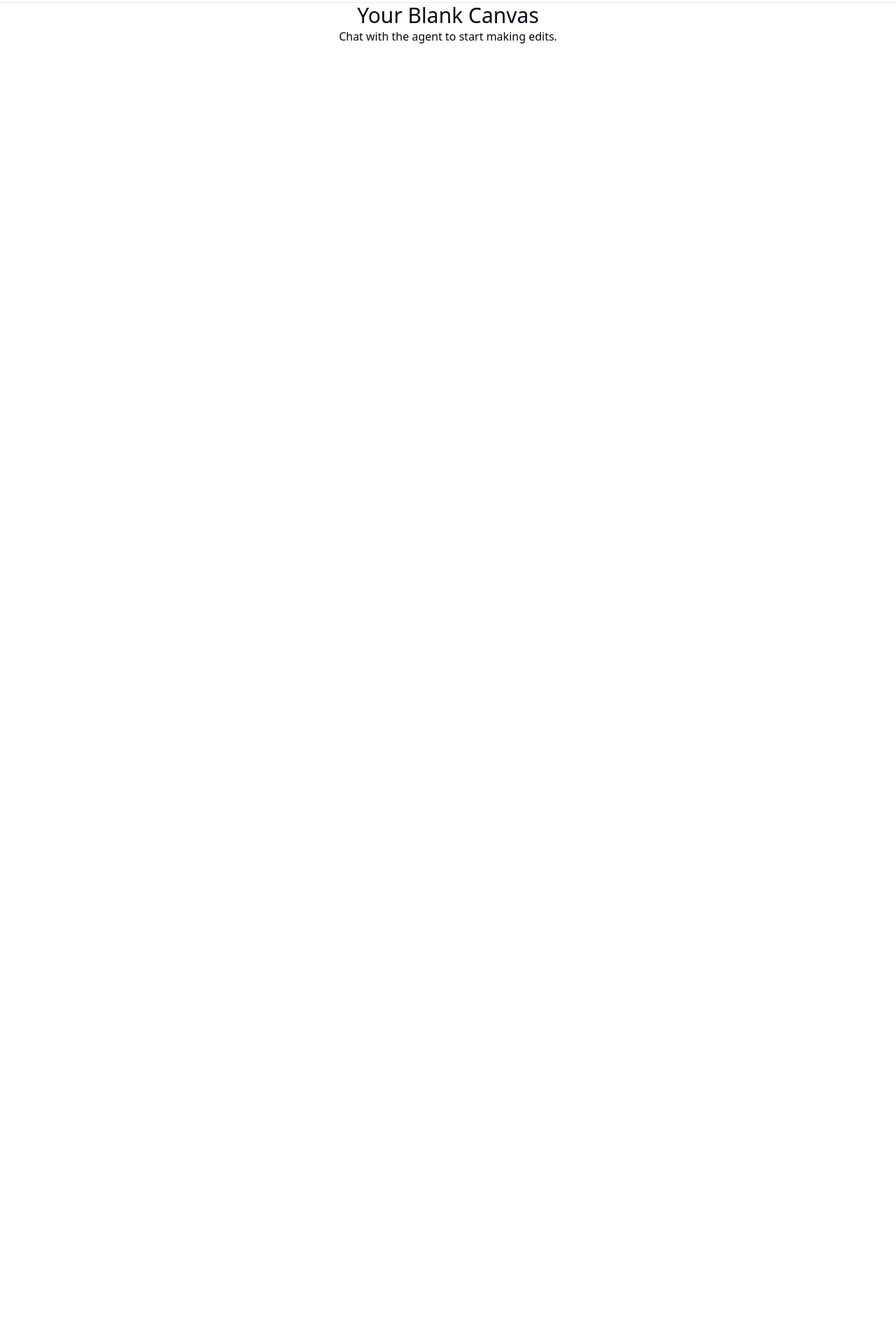
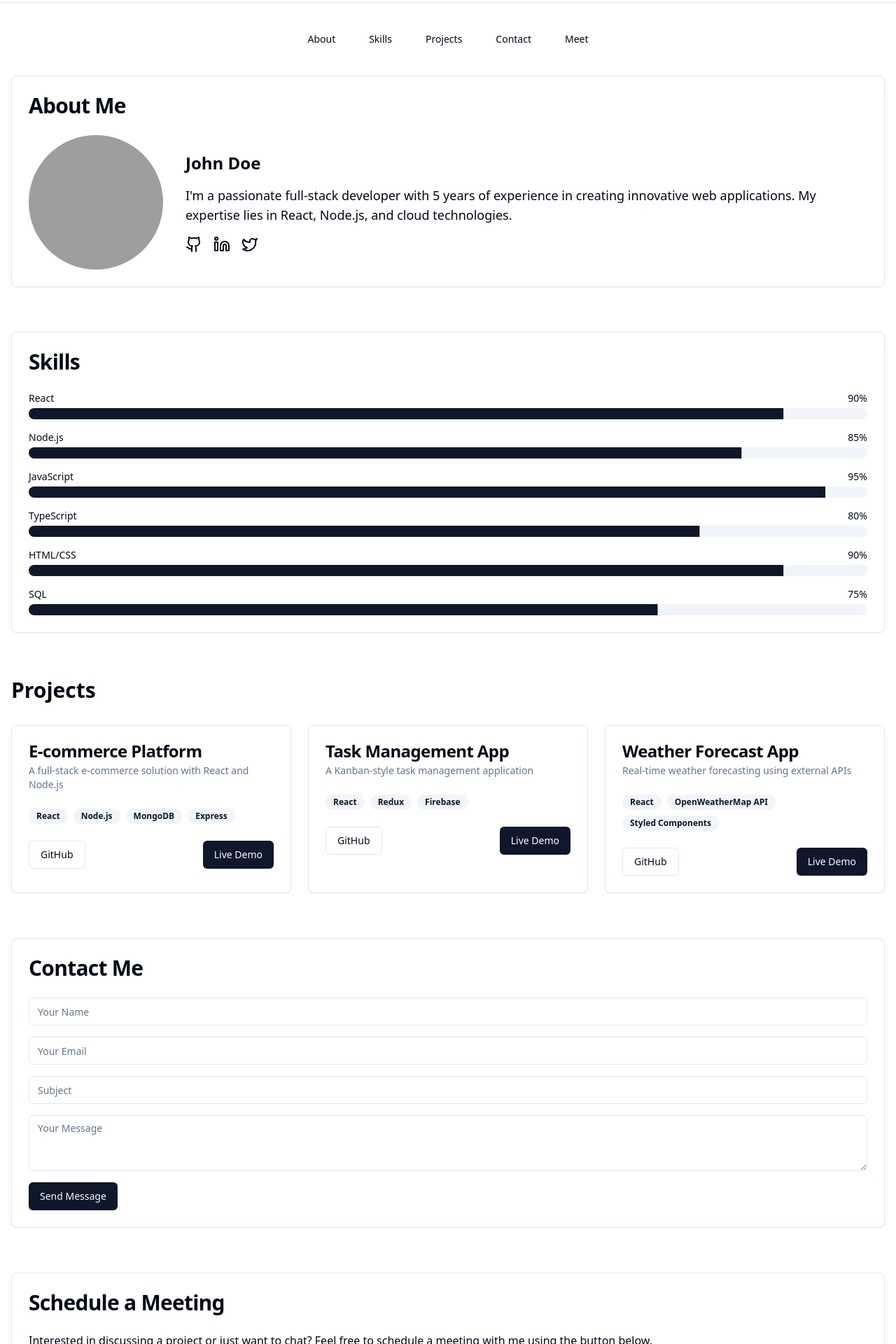
Before and after one commit to GPT-Engineer-App/impressive-portfolio-webpage, a React (Vite) app: page / in a window 1280 px wide. Shown: the part 60-1980 px from the top of the page at 70% size. Before the commit the page ends 800 px from the top, so only its background shows below. Built offline with nearby package versions, Linux system fonts and the light colour scheme; grey boxes are pictures that could not be loaded.

Commit message:
Create initial portfolio page structure and components

```diff
--- /dev/null
+++ b/src/components/About.jsx
@@ -0,0 +1,41 @@
+import { Card, CardContent, CardHeader, CardTitle } from "@/components/ui/card";
+import { Avatar, AvatarFallback, AvatarImage } from "@/components/ui/avatar";
+import { Github, Linkedin, Twitter } from "lucide-react";
+
+const About = () => {
+  return (
+    <section id="about" className="mb-16">
+      <Card>
+        <CardHeader>
+          <CardTitle className="text-3xl font-bold">About Me</CardTitle>
+        </CardHeader>
+        <CardContent className="flex flex-col md:flex-row items-center gap-8">
+          <Avatar className="w-48 h-48">
+            <AvatarImage src="/placeholder.svg" alt="Profile" />
+            <AvatarFallback>JD</AvatarFallback>
+          </Avatar>
+          <div>
+            <h2 className="text-2xl font-semibold mb-4">John Doe</h2>
+            <p className="text-lg mb-4">
+              I'm a passionate full-stack developer with 5 years of experience in creating
+              innovative web applications. My expertise lies in React, Node.js, and cloud technologies.
+            </p>
+            <div className="flex space-x-4">
+              <a href="https://github.com" target="_blank" rel="noopener noreferrer">
+                <Github className="h-6 w-6" />
+              </a>
+              <a href="https://linkedin.com" target="_blank" rel="noopener noreferrer">
+                <Linkedin className="h-6 w-6" />
+              </a>
+              <a href="https://twitter.com" target="_blank" rel="noopener noreferrer">
+                <Twitter className="h-6 w-6" />
+              </a>
+            </div>
+          </div>
+        </CardContent>
+      </Card>
+    </section>
+  );
+};
+
+export default About;
--- /dev/null
+++ b/src/components/Contact.jsx
@@ -0,0 +1,80 @@
+import { useState } from "react";
+import { Card, CardContent, CardHeader, CardTitle } from "@/components/ui/card";
+import { Input } from "@/components/ui/input";
+import { Textarea } from "@/components/ui/textarea";
+import { Button } from "@/components/ui/button";
+import { useToast } from "@/components/ui/use-toast";
+
+const Contact = () => {
+  const [formData, setFormData] = useState({
+    name: "",
+    email: "",
+    subject: "",
+    message: "",
+  });
+  const { toast } = useToast();
+
+  const handleChange = (e) => {
+    const { name, value } = e.target;
+    setFormData((prev) => ({ ...prev, [name]: value }));
+  };
+
+  const handleSubmit = (e) => {
+    e.preventDefault();
+    // Here you would typically send the form data to a server
+    console.log("Form submitted:", formData);
+    toast({
+      title: "Message Sent",
+      description: "Thank you for your message. I'll get back to you soon!",
+    });
+    setFormData({ name: "", email: "", subject: "", message: "" });
+  };
+
+  return (
+    <section id="contact" className="mb-16">
+      <Card>
+        <CardHeader>
+          <CardTitle className="text-3xl font-bold">Contact Me</CardTitle>
+        </CardHeader>
+        <CardContent>
+          <form onSubmit={handleSubmit} className="space-y-4">
+            <Input
+              type="text"
+              name="name"
+              placeholder="Your Name"
+              value={formData.name}
+              onChange={handleChange}
+              required
+            />
+            <Input
+              type="email"
+              name="email"
+              placeholder="Your Email"
+              value={formData.email}
+              onChange={handleChange}
+              required
+            />
+            <Input
+              type="text"
+              name="subject"
+              placeholder="Subject"
+              value={formData.subject}
+              onChange={handleChange}
+              required
+            />
+            <Textarea
+              name="message"
+              placeholder="Your Message"
+              value={formData.message}
+              onChange={handleChange}
+              required
+            />
+            <Button type="submit">Send Message</Button>
+          </form>
+        </CardContent>
+      </Card>
+    </section>
+  );
+};
+
+export default Contact;
--- /dev/null
+++ b/src/components/Meet.jsx
@@ -0,0 +1,31 @@
+import { Card, CardContent, CardHeader, CardTitle } from "@/components/ui/card";
+import { Button } from "@/components/ui/button";
+import { Calendar } from "lucide-react";
+
+const Meet = () => {
+  const handleScheduleMeeting = () => {
+    // Replace this URL with your actual Calendly or scheduling service URL
+    window.open("https://calendly.com/your-username", "_blank");
+  };
+
+  return (
+    <section id="meet" className="mb-16">
+      <Card>
+        <CardHeader>
+          <CardTitle className="text-3xl font-bold">Schedule a Meeting</CardTitle>
+        </CardHeader>
+        <CardContent>
+          <p className="mb-4">
+            Interested in discussing a project or just want to chat? Feel free to schedule a
+            meeting with me using the button below.
+          </p>
+          <Button onClick={handleScheduleMeeting} className="w-full sm:w-auto">
+            <Calendar className="mr-2 h-4 w-4" /> Schedule a Meeting
+          </Button>
+        </CardContent>
+      </Card>
+    </section>
+  );
+};
+
+export default Meet;
--- /dev/null
+++ b/src/components/Projects.jsx
@@ -0,0 +1,68 @@
+import { Card, CardContent, CardDescription, CardFooter, CardHeader, CardTitle } from "@/components/ui/card";
+import { Badge } from "@/components/ui/badge";
+import { Button } from "@/components/ui/button";
+
+const projects = [
+  {
+    title: "E-commerce Platform",
+    description: "A full-stack e-commerce solution with React and Node.js",
+    technologies: ["React", "Node.js", "MongoDB", "Express"],
+    github: "https://github.com",
+    demo: "https://demo.com",
+  },
+  {
+    title: "Task Management App",
+    description: "A Kanban-style task management application",
+    technologies: ["React", "Redux", "Firebase"],
+    github: "https://github.com",
+    demo: "https://demo.com",
+  },
+  {
+    title: "Weather Forecast App",
+    description: "Real-time weather forecasting using external APIs",
+    technologies: ["React", "OpenWeatherMap API", "Styled Components"],
+    github: "https://github.com",
+    demo: "https://demo.com",
+  },
+];
+
+const Projects = () => {
+  return (
+    <section id="projects" className="mb-16">
+      <h2 className="text-3xl font-bold mb-8">Projects</h2>
+      <div className="grid gap-6 md:grid-cols-2 lg:grid-cols-3">
+        {projects.map((project) => (
+          <Card key={project.title}>
+            <CardHeader>
+              <CardTitle>{project.title}</CardTitle>
+              <CardDescription>{project.description}</CardDescription>
+            </CardHeader>
+            <CardContent>
+              <div className="flex flex-wrap gap-2">
+                {project.technologies.map((tech) => (
+                  <Badge key={tech} variant="secondary">
+                    {tech}
+                  </Badge>
+                ))}
+              </div>
+            </CardContent>
+            <CardFooter className="flex justify-between">
+              <Button asChild variant="outline">
+                <a href={project.github} target="_blank" rel="noopener noreferrer">
+                  GitHub
+                </a>
+              </Button>
+              <Button asChild>
+                <a href={project.demo} target="_blank" rel="noopener noreferrer">
+                  Live Demo
+                </a>
+              </Button>
+            </CardFooter>
+          </Card>
+        ))}
+      </div>
+    </section>
+  );
+};
+
+export default Projects;
--- /dev/null
+++ b/src/components/Skills.jsx
@@ -0,0 +1,38 @@
+import { Card, CardContent, CardHeader, CardTitle } from "@/components/ui/card";
+import { Progress } from "@/components/ui/progress";
+
+const skills = [
+  { name: "React", level: 90 },
+  { name: "Node.js", level: 85 },
+  { name: "JavaScript", level: 95 },
+  { name: "TypeScript", level: 80 },
+  { name: "HTML/CSS", level: 90 },
+  { name: "SQL", level: 75 },
+];
+
+const Skills = () => {
+  return (
+    <section id="skills" className="mb-16">
+      <Card>
+        <CardHeader>
+          <CardTitle className="text-3xl font-bold">Skills</CardTitle>
+        </CardHeader>
+        <CardContent>
+          <div className="grid gap-4">
+            {skills.map((skill) => (
+              <div key={skill.name}>
+                <div className="flex justify-between mb-1">
+                  <span className="text-sm font-medium">{skill.name}</span>
+                  <span className="text-sm font-medium">{skill.level}%</span>
+                </div>
+                <Progress value={skill.level} className="w-full" />
+              </div>
+            ))}
+          </div>
+        </CardContent>
+      </Card>
+    </section>
+  );
+};
+
+export default Skills;
--- a/src/pages/Index.jsx
+++ b/src/pages/Index.jsx
@@ -1,10 +1,30 @@
-// Update this page (the content is just a fallback if you fail to update the page)
+import { Button } from "@/components/ui/button";
+import About from "../components/About";
+import Skills from "../components/Skills";
+import Projects from "../components/Projects";
+import Contact from "../components/Contact";
+import Meet from "../components/Meet";
 
 const Index = () => {
   return (
-    <div className="text-center">
-      <h1 className="text-3xl">Your Blank Canvas</h1>
-      <p>Chat with the agent to start making edits.</p>
+    <div className="container mx-auto px-4 py-8">
+      <nav className="mb-8">
+        <ul className="flex justify-center space-x-4">
+          {["About", "Skills", "Projects", "Contact", "Meet"].map((item) => (
+            <li key={item}>
+              <Button variant="ghost" asChild>
+                <a href={`#${item.toLowerCase()}`}>{item}</a>
+              </Button>
+            </li>
+          ))}
+        </ul>
+      </nav>
+
+      <About />
+      <Skills />
+      <Projects />
+      <Contact />
+      <Meet />
     </div>
   );
 };
```
